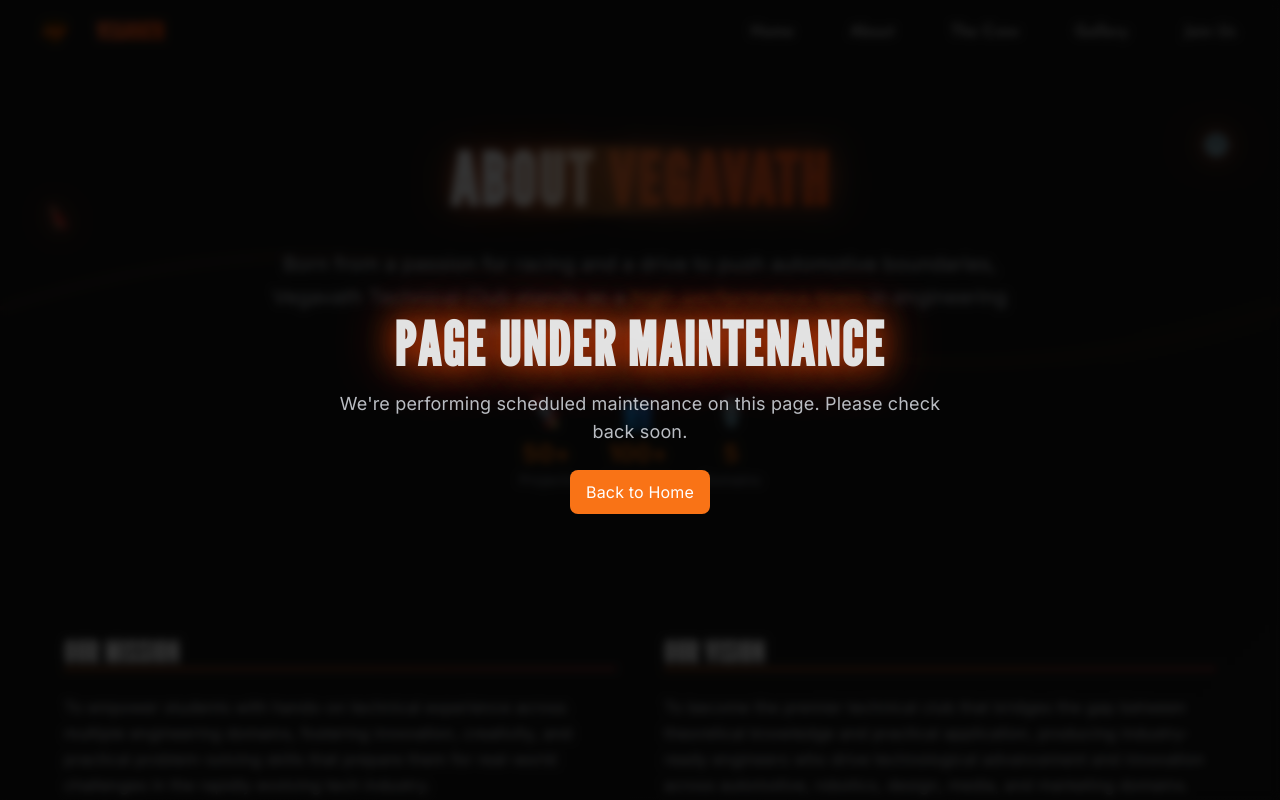
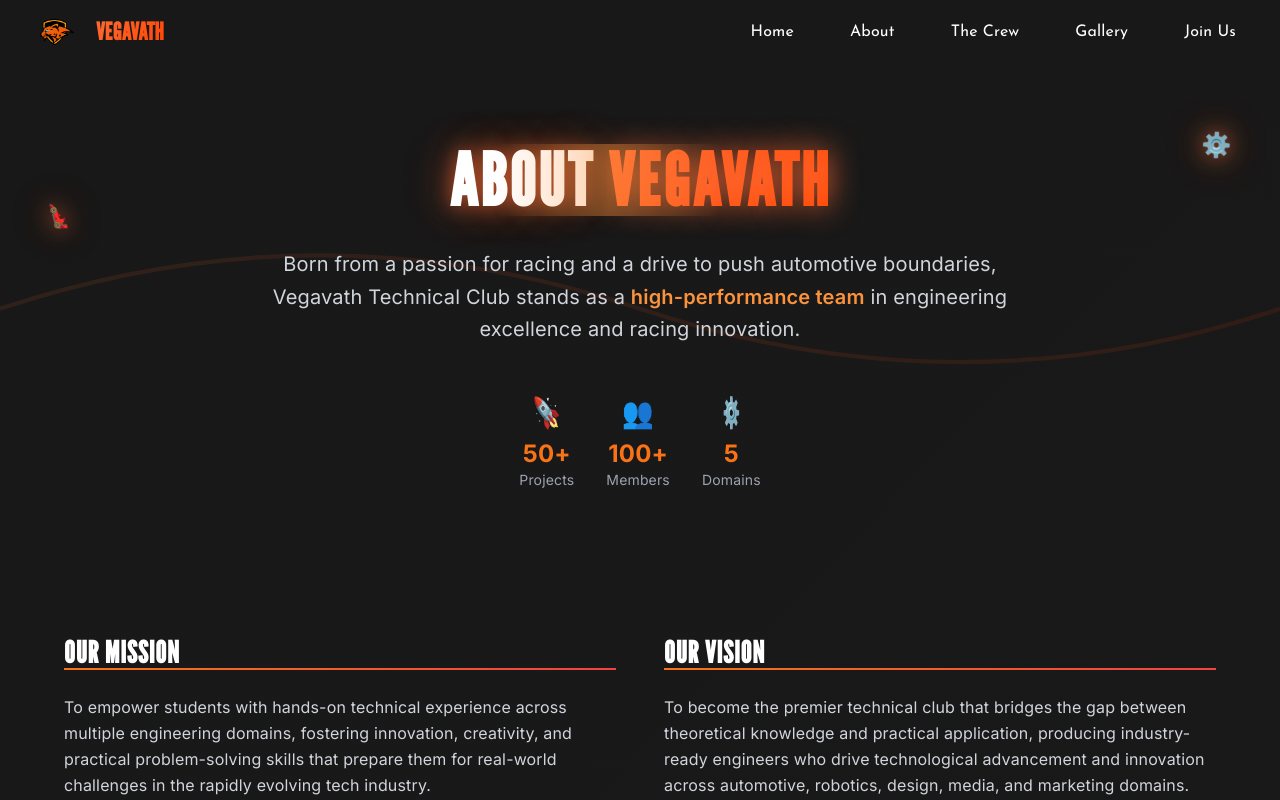
Before and after one commit to rehanbawakhan/TV-Website, a Next.js app: page /about in a window 1280 px wide. Shown: the top 800 px of the page. Built offline with nearby package versions, Linux system fonts and the light colour scheme.

Commit message:
removed Under mantanance page from about and gallery

```diff
--- a/src/app/about/page.tsx
+++ b/src/app/about/page.tsx
@@ -1,5 +1,5 @@
 import AboutPage from '@/components/AboutPage'
-import SiteMaintenanceClient from '@/components/SiteMaintenanceClient'
+
 
 export const metadata = {
   title: 'About Us - Vegavath Technical Club',
@@ -9,7 +9,6 @@
 export default function About() {
   return (
     <>
-      <SiteMaintenanceClient page="about" />
       <AboutPage />
     </>
   )
--- a/src/app/gallery/page.tsx
+++ b/src/app/gallery/page.tsx
@@ -1,5 +1,4 @@
 import GalleryPage from '@/components/GalleryPage'
-import SiteMaintenanceClient from '@/components/SiteMaintenanceClient'
 
 export const metadata = {
   title: 'Gallery - Vegavath Technical Club',
@@ -9,7 +8,6 @@
 export default function Gallery() {
   return (
     <>
-      <SiteMaintenanceClient page="gallery" />
       <GalleryPage />
     </>
   )
```
